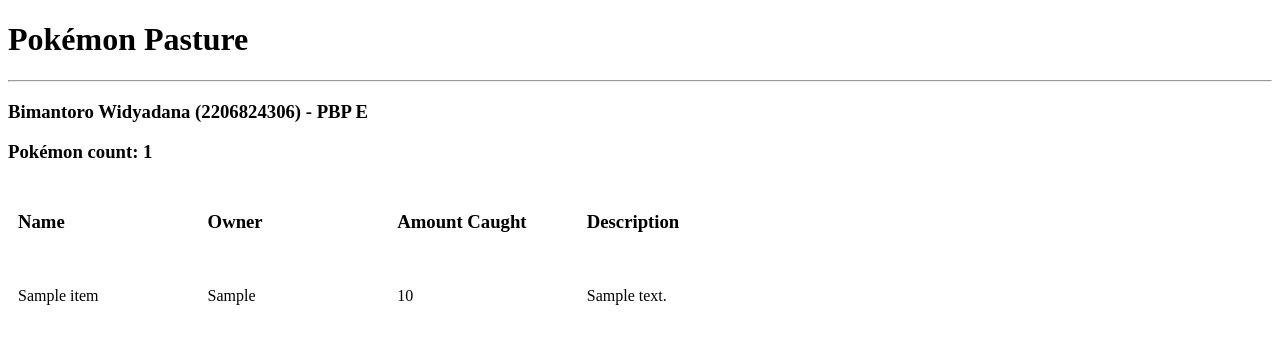
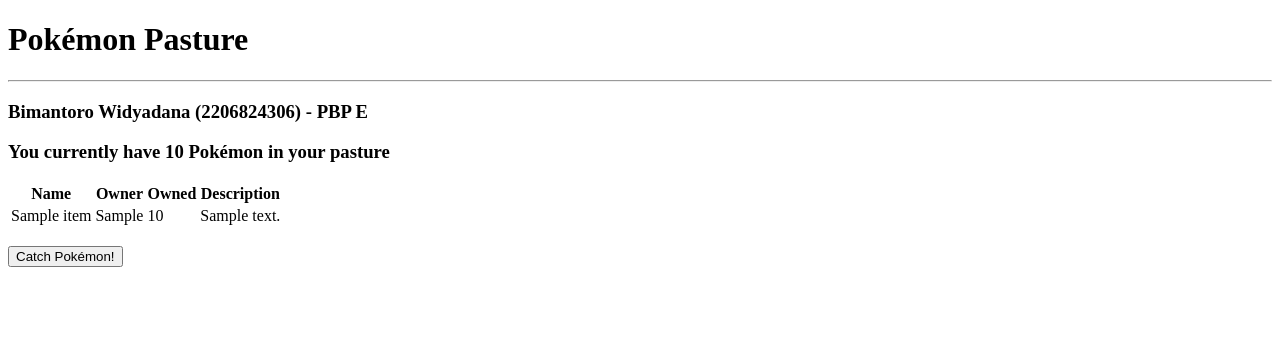
Before and after one commit to BimantoroW/pokemon-pasture, a Django app: template main/templates/main.html in a window 1280 px wide. Shown: the top 344 px of the page. Run offline with Django 4.2, Linux system fonts and the light colour scheme; tables that the repository leaves empty hold one stand-in row (values such as "Sample post"); the template is opened without the code that fills it: values that come from a table or form of the project are taken from there, most other values are stand-ins (such as "Sample title", 1, 10 or a date in 2020).

Commit message:
complete assignment 3

```diff
--- a/main/models.py
+++ b/main/models.py
@@ -3,5 +3,8 @@
 class Item(models.Model):
     name = models.CharField(max_length=255)
     owner = models.CharField(max_length=255)
-    amount = models.IntegerField()
+    amount = models.IntegerField(default=1)
     description = models.TextField()
+
+    def __str__(self) -> str:
+        return f"{self.name} - {self.owner}"
--- a/main/templates/main.html
+++ b/main/templates/main.html
@@ -1,75 +1,37 @@
-<!DOCTYPE html>
-<html>
-<head>
-  <meta name="viewport" content="width=device-width, initial-scale=1">
-  <style>
-  * {
-  box-sizing: border-box;
-}
+{% extends 'base.html' %}
 
-/* Create three unequal columns that floats next to each other */
-.column {
-  float: left;
-  padding: 10px;
-}
+{% block content %}
+  <h1>Pokémon Pasture</h1>
 
-.small {
-  width: 15%;
-}
+  <hr/>
 
-.wide {
-  width: 55%;
-}
+  <h3>Bimantoro Widyadana (2206824306) - PBP E</h3>
 
-/* Clear floats after the columns */
-.row:after {
-  content: "";
-  display: table;
-  clear: both;
-}
-</style>
-</head>
-<body>
+  <h3>You currently have {{ total }} Pokémon in your pasture</h3>
 
-<h1>Pokémon Pasture</h1>
+  <table>
+    <tr>
+        <th>Name</th>
+        <th>Owner</th>
+        <th>Owned</th>
+        <th>Description</th>
+    </tr>
 
-<hr/>
+    {% for item in items %}
+        <tr>
+            <td>{{ item.name }}</td>
+            <td>{{ item.owner }}</td>
+            <td>{{ item.amount }}</td>
+            <td>{{ item.description }}</td>
+        </tr>
+    {% endfor %}
+  </table>
 
-<h3>Bimantoro Widyadana (2206824306) - PBP E</h3>
+  <br />
 
-<h3>Pokémon count: {{ item_count }}</h3>
-
-<div class="row">
-    <div class="column small">
-        <h3>Name</h3>
-    </div>
-    <div class="column small">
-        <h3>Owner</h3>
-    </div>
-    <div class="column small">
-        <h3>Amount Caught</h3>
-    </div>
-    <div class="column wide">
-        <h3>Description</h3>
-    </div>
-</div>
-
-{% for item in items %}
-<div class="row">
-    <div class="column small">
-        <p>{{ item.name }}</p>
-    </div>
-    <div class="column small">
-        <p>{{ item.owner }}</p>
-    </div>
-    <div class="column small">
-        <p>{{ item.amount }}</p>
-    </div>
-    <div class="column wide">
-        <p>{{ item.description }}</p>
-    </div>
-</div>
-{% endfor %}
-
-</body>
-</html>
+  <a href="{% url 'main:catch_pokemon' %}">
+    <button>
+        Catch Pokémon!
+    </button>
+  </a>
+{% endblock content %}
--- a/main/urls.py
+++ b/main/urls.py
@@ -1,6 +1,13 @@
 from django.urls import path
-from main.views import show_main
+from main.views import show_main, catch_pokemon, show_json, show_json_by_id, show_xml, show_xml_by_id
+
+app_name = 'main'
 
 urlpatterns = [
     path('', show_main, name='main'),
+    path('catch-pokemon/', catch_pokemon, name='catch_pokemon'),
+    path('xml/', show_xml, name='xml'),
+    path('xml/<int:id>', show_xml_by_id, name='xml_by_id'),
+    path('json/', show_json, name='json'),
+    path('json/<int:id>', show_json_by_id, name='json_by_id'),
 ]
--- a/pokemon_pasture/settings.py
+++ b/pokemon_pasture/settings.py
@@ -55,7 +55,7 @@
 TEMPLATES = [
     {
         'BACKEND': 'django.template.backends.django.DjangoTemplates',
-        'DIRS': [],
+        'DIRS': [ BASE_DIR / 'templates' ],
         'APP_DIRS': True,
         'OPTIONS': {
             'context_processors': [
--- a/pokemon_pasture/urls.py
+++ b/pokemon_pasture/urls.py
@@ -19,5 +19,5 @@
 
 urlpatterns = [
     path('admin/', admin.site.urls),
-    path('main/', include('main.urls'))
+    path('', include('main.urls'))
 ]
--- /dev/null
+++ b/templates/base.html
@@ -0,0 +1,18 @@
+{% load static %}
+<!DOCTYPE html>
+<html lang="en">
+    <head>
+        <meta charset="UTF-8" />
+        <meta
+            name="viewport"
+            content="width=device-width, initial-scale=1.0"
+        />
+        {% block meta %}
+        {% endblock meta %}
+    </head>
+
+    <body>
+        {% block content %}
+        {% endblock content %}
+    </body>
+</html>
```
Also changed, not shown: main/forms.py (added, +7 -0 lines), main/templates/catch_pokemon.html (added, +18 -0 lines), main/views.py (+44 -8 lines), README.md, images/tugas2/django_diagram.jpg (renamed from django_diagram.jpg), images/tugas3/postman-html.png (added), images/tugas3/postman-json-by-id.png (added), images/tugas3/postman-json.png (added), images/tugas3/postman-xml-by-id.png (added), images/tugas3/postman-xml.png (added), main/migrations/0002_alter_item_amount.py (added).
